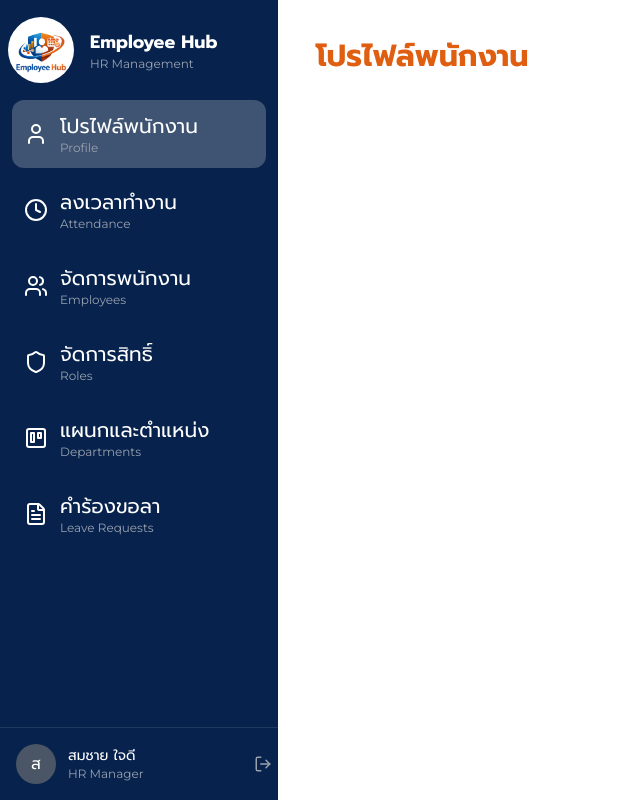
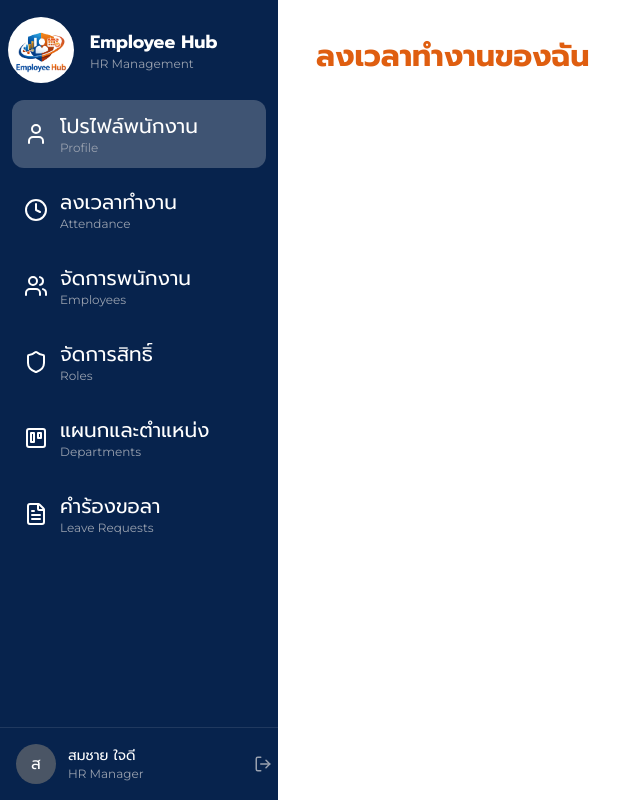
Before and after one commit to pxttxrxwxn/Font-End-Employee-Hub, a Next.js app: page /HRManagement/Time_Attendance in a window 1280 px wide. Shown: the whole page, without its empty margins (0-644 px from the left). Built offline with nearby package versions, Linux system fonts and the light colour scheme.

Commit message:
Update page.tsx

```diff
--- a/src/app/HRManagement/Time_Attendance/page.tsx
+++ b/src/app/HRManagement/Time_Attendance/page.tsx
@@ -11,9 +11,9 @@ export default function Time_Attendance() {
             <Sidebar />
 
             <div className="flex flex-col m-[3%] w-3/4">
-                {/* โปรไฟล์พนักงาน */}
+                {/* ลงเวลาทำงานของฉัน */}
                 <h1 className="text-3xl font-bold text-[#DF5E10] mb-10">
-                    โปรไฟล์พนักงาน
+                    ลงเวลาทำงานของฉัน
                 </h1>
             </div>
         </div>
```
